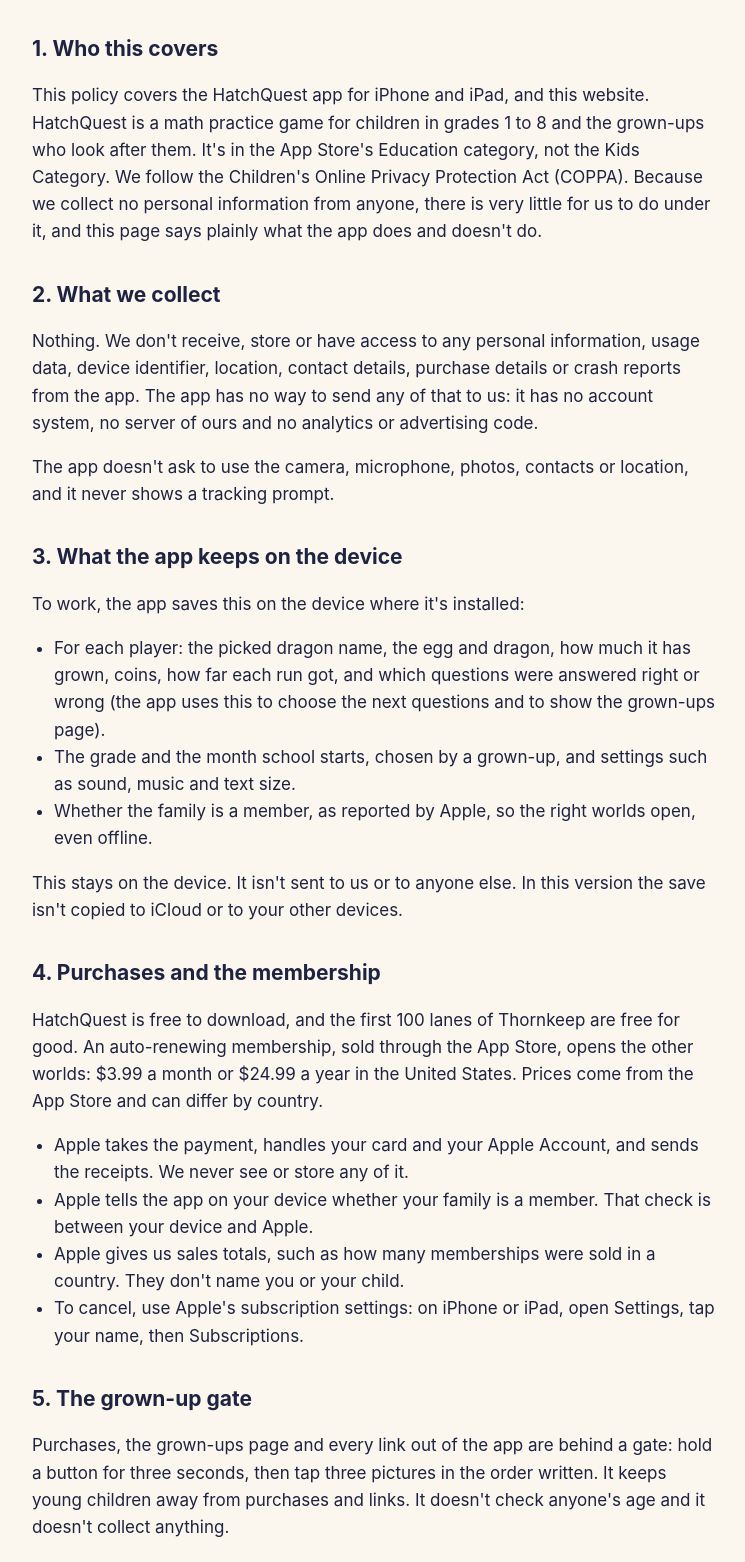
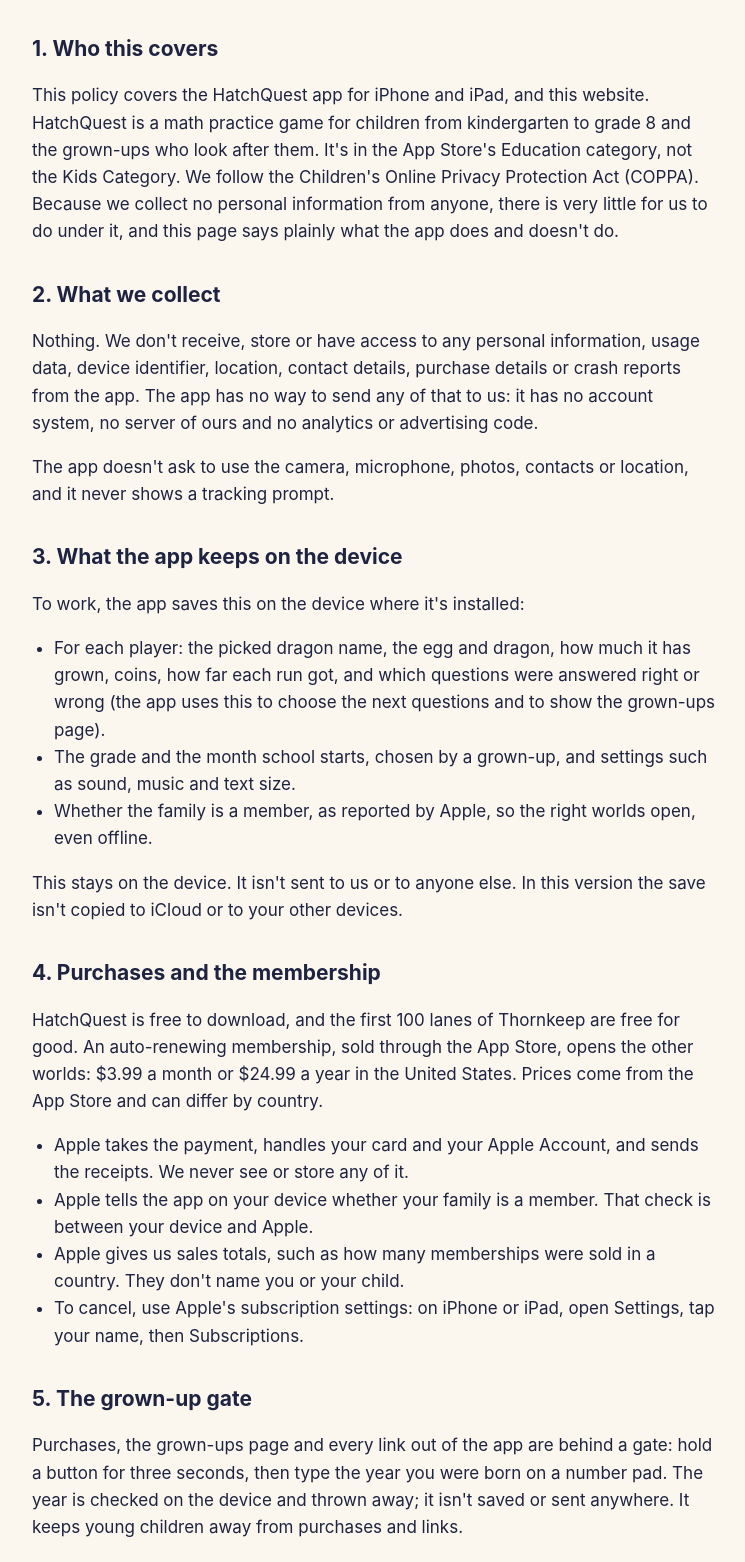
Before and after one commit to jay-robinson/hatchquest, a plain HTML site: page privacy/index.html in a window 1280 px wide. Shown: the part 738-2300 px from the top of the page, without its empty margins (264-1009 px from the left). Drawn offline with Linux system fonts and the light colour scheme.

Commit message:
Kindergarten to grade 8, and the gate asks a birth year
Co-Authored-By: Claude Opus 5.5 <noreply@anthropic.com>

```diff
--- a/privacy/index.html
+++ b/privacy/index.html
@@ -25,7 +25,7 @@
 </div>
 
 <h2>1. Who this covers</h2>
-<p>This policy covers the HatchQuest app for iPhone and iPad, and this website. HatchQuest is a math practice game for children in grades 1 to 8 and the grown-ups who look after them. It's in the App Store's Education category, not the Kids Category. We follow the Children's Online Privacy Protection Act (COPPA). Because we collect no personal information from anyone, there is very little for us to do under it, and this page says plainly what the app does and doesn't do.</p>
+<p>This policy covers the HatchQuest app for iPhone and iPad, and this website. HatchQuest is a math practice game for children from kindergarten to grade 8 and the grown-ups who look after them. It's in the App Store's Education category, not the Kids Category. We follow the Children's Online Privacy Protection Act (COPPA). Because we collect no personal information from anyone, there is very little for us to do under it, and this page says plainly what the app does and doesn't do.</p>
 
 <h2>2. What we collect</h2>
 <p>Nothing. We don't receive, store or have access to any personal information, usage data, device identifier, location, contact details, purchase details or crash reports from the app. The app has no way to send any of that to us: it has no account system, no server of ours and no analytics or advertising code.</p>
@@ -50,7 +50,7 @@
 </ul>
 
 <h2>5. The grown-up gate</h2>
-<p>Purchases, the grown-ups page and every link out of the app are behind a gate: hold a button for three seconds, then tap three pictures in the order written. It keeps young children away from purchases and links. It doesn't check anyone's age and it doesn't collect anything.</p>
+<p>Purchases, the grown-ups page and every link out of the app are behind a gate: hold a button for three seconds, then type the year you were born on a number pad. The year is checked on the device and thrown away; it isn't saved or sent anywhere. It keeps young children away from purchases and links.</p>
 
 <h2>6. Dragon visits</h2>
 <p>A child can show their dragon to a friend. A visit carries only the dragon's kind and how big it has grown, and its picked name only if a grown-up turns that on. The friend can type in six pictures read off the screen, or, if a grown-up turns on "Find nearby devices", the dragon is sent to a device in the same room over Bluetooth or Wi-Fi, encrypted, never over the internet. The other device asks before a visit comes in. Nothing in a visit reaches us, and nothing is kept about the other device. Turning on "Find nearby devices" is when the app asks to use your local network. Visits can be turned off on the grown-ups page.</p>
```
Also changed, not shown: index.html (+1 -1 lines), support/index.html (+1 -1 lines).
